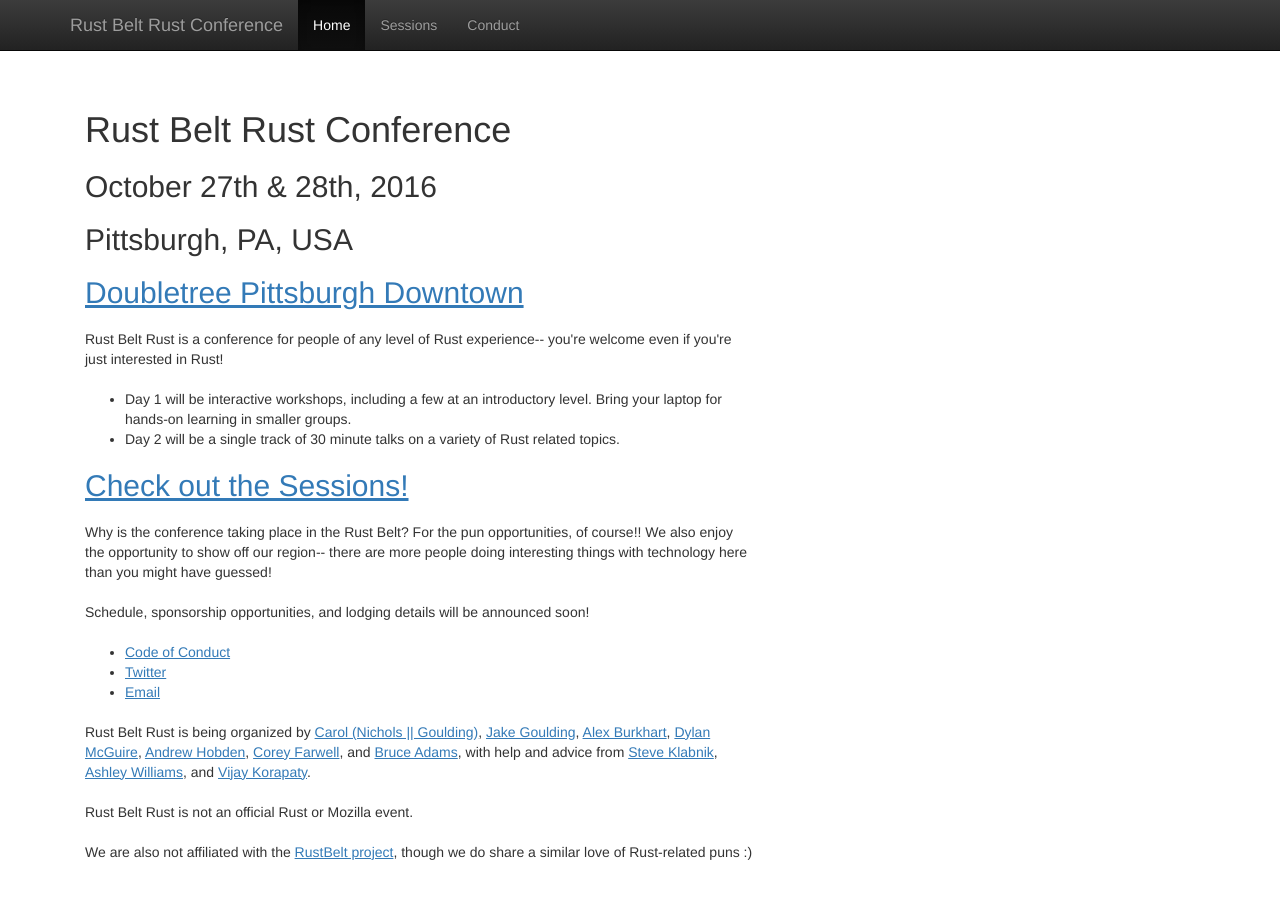
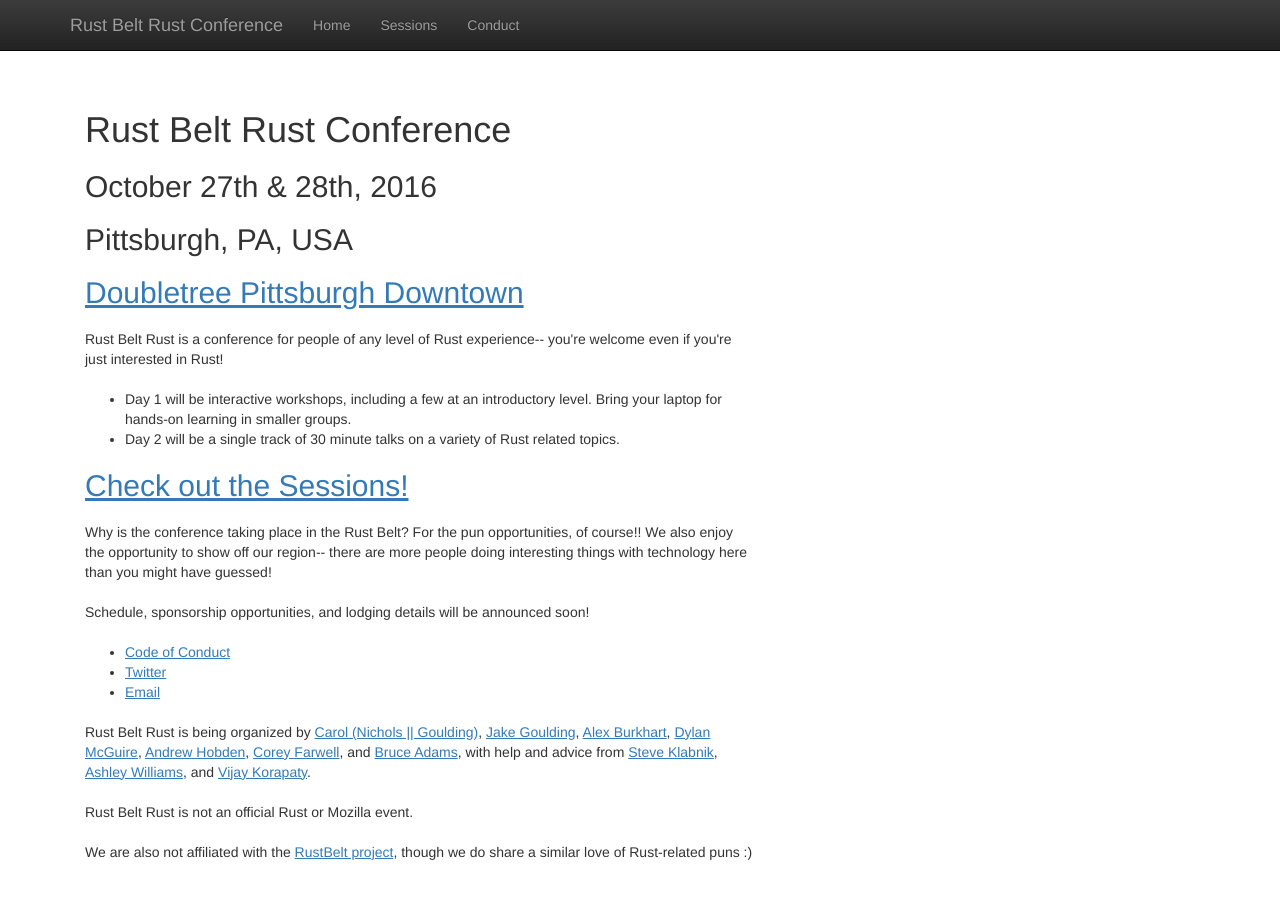
Before and after one commit to rustbeltrust/2016, a Jekyll site: the page built from index.html, in a window 1280 px wide and 922 px high. Shown: the top 899 px of the window. Built offline with Jekyll 4.4.1, drawn with Linux system fonts in a browser that asks for light colours; nearby versions of some CDN libraries; Markdown is read by kramdown in place of the engine named in the settings; the list of posts is cut into pages by our own code.

```diff
--- a/_layouts/default.html
+++ b/_layouts/default.html
@@ -24,9 +24,9 @@
         </div>
         <div id="navbar" class="collapse navbar-collapse">
           <ul class="nav navbar-nav">
-            <li class="active"><a href="{{site.baseurl}}/">Home</a></li>
-            <li><a href="{{site.baseurl}}/sessions">Sessions</a></li>
-            <li><a href="{{site.baseurl}}/conduct">Conduct</a></li>
+            <li><a href="{{site.baseurl}}/">Home</a></li>
+            <li><a href="{{site.baseurl}}/sessions/">Sessions</a></li>
+            <li><a href="{{site.baseurl}}/conduct/">Conduct</a></li>
           </ul>
         </div><!--/.nav-collapse -->
       </div>
```
Also changed, not shown: other parts of _layouts/default.html (+5 -0 lines).
